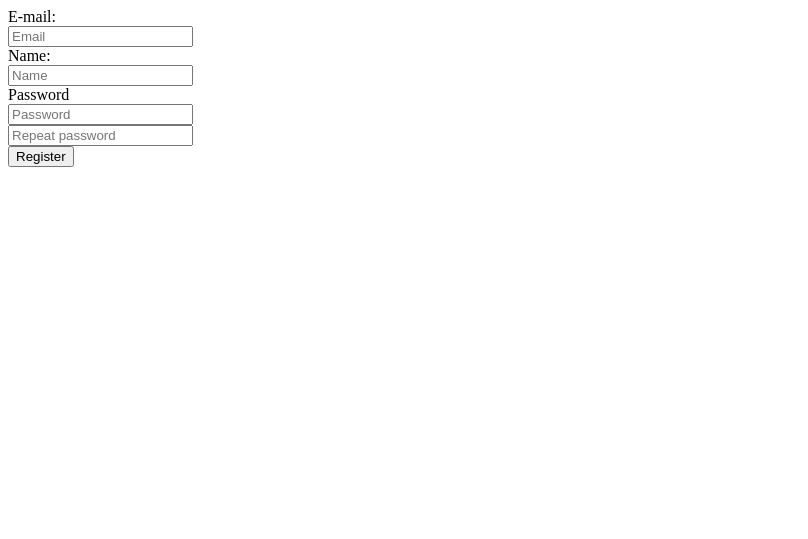
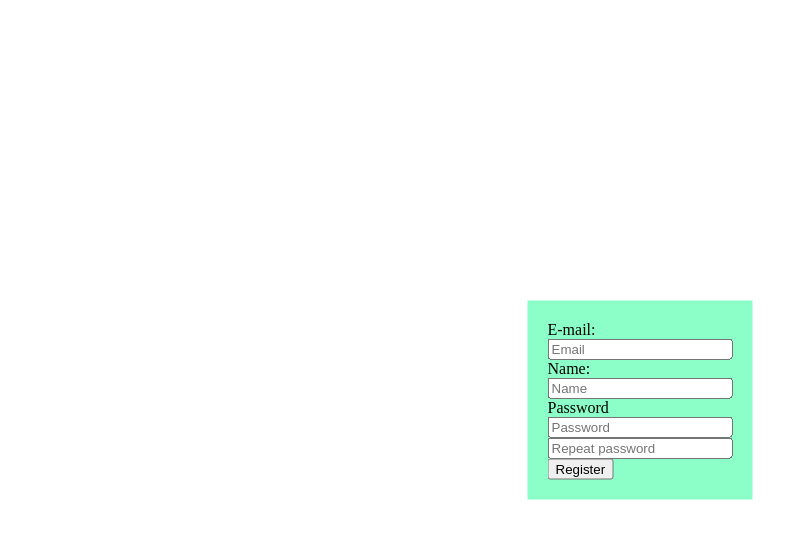
Before and after one commit to Nikola95o/PHP_praksa, a PHP site: page /register.php in a window 1280 px wide. Shown: the top 539 px of the page, without its empty margins (0-808 px from the left). Run offline with PHP 8.4, Linux system fonts and the light colour scheme.

Commit message:
minor changes in Auth and style

```diff
--- a/model/Auth.php
+++ b/model/Auth.php
@@ -71,7 +71,6 @@ class Auth
             $_SESSION['id'] = $user->id;
             $_SESSION['email'] = $email;
             $_SESSION['name'] = $user->name;
-            var_dump($_SESSION);
             return true;
         }else{
             return false;
@@ -84,5 +83,3 @@ class Auth
         session_destroy();
     }
 }
-
-//var_dump(Auth::register('nikola@hhh.com', 'SOME NAME', 'pass2', 'pass2'));
--- a/style/style.css
+++ b/style/style.css
@@ -24,3 +24,12 @@
     padding-bottom: 10px;
     padding-top: 10px;
 }
+
+.userForm{
+    background: #8bffc7;
+    padding: 20px;
+    position: absolute;
+    top: 50%;
+    left: 50%;
+    transform: translate(-50%, -50%);
+}
```
